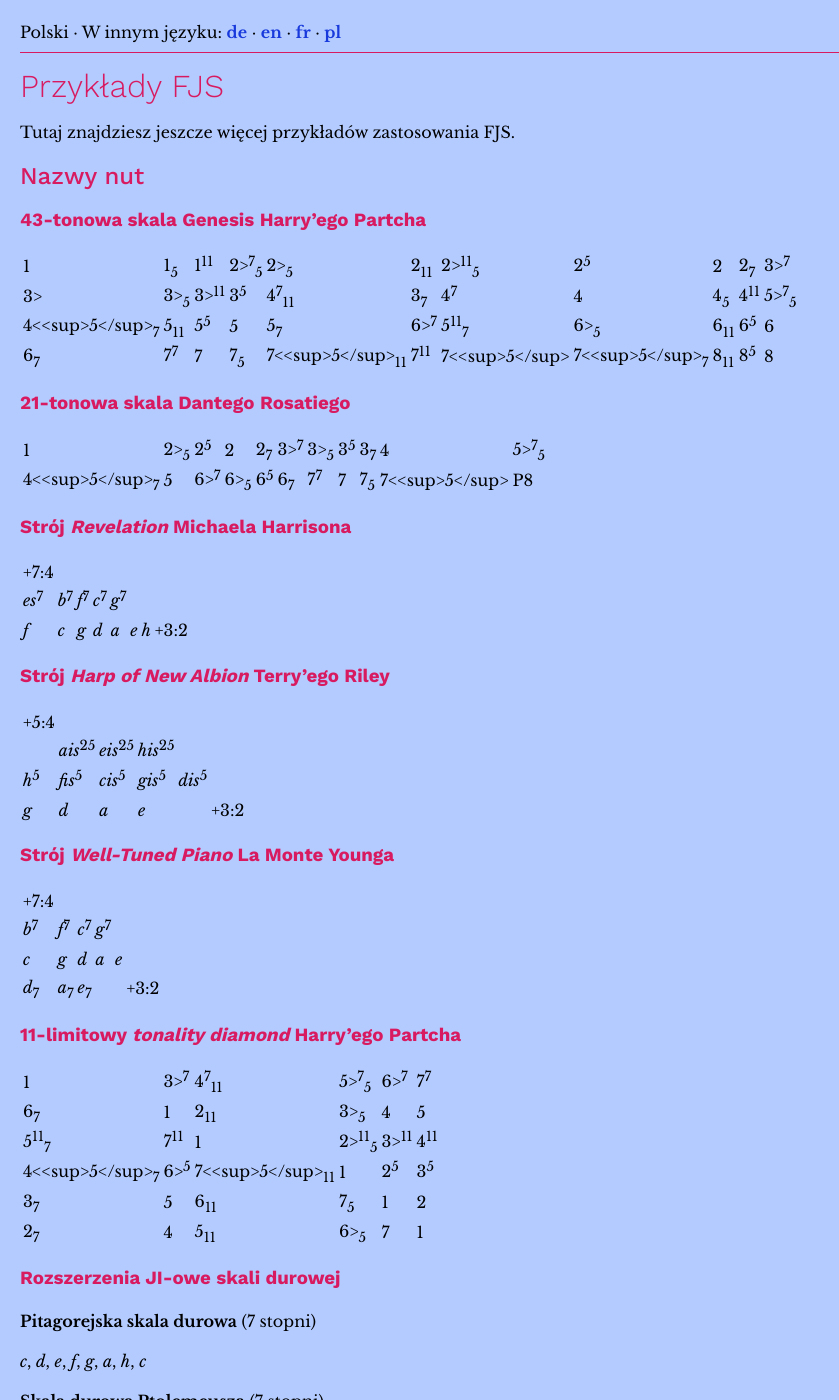
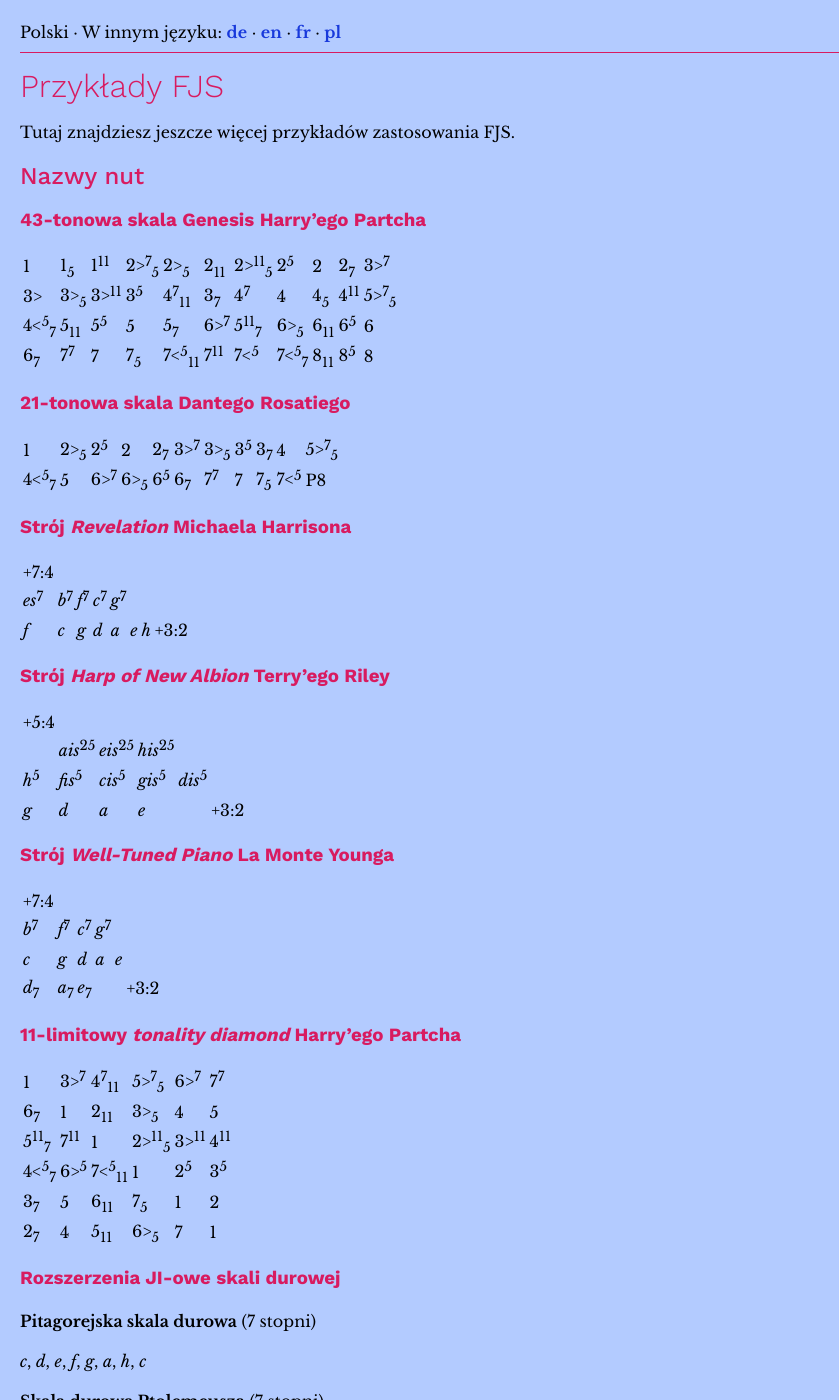
Before and after one commit to misotanni/misotanni.github.io, a Jekyll site: the page built from fjs/pl/examples.md, in a window 1280 px wide and 1400 px high. Shown: the whole window, without its empty margins (0-839 px from the left). Built offline with Jekyll 4.4.1, drawn with Linux system fonts in a browser that asks for light colours; our own code applies the rules of GitHub Pages for plain Markdown files; some of the changed lines change nothing that is shown.

Commit message:
another fix?

```diff
--- a/fjs/pl/examples.md
+++ b/fjs/pl/examples.md
@@ -8,13 +8,13 @@
 
 | 1                           | 1<sub>5</sub>   | 1<sup>11</sup>   | 2\><sup>7</sup><sub>5</sub> | 2\><sub>5</sub>              | 2<sub>11</sub>  | 2\><sup>11</sup><sub>5</sub> | 2<sup>5</sup>               | 2              | 2<sub>7</sub>  | 3\><sup>7</sup>             |
 | 3\>                         | 3\><sub>5</sub> | 3\><sup>11</sup> | 3<sup>5</sup>               | 4<sup>7</sup><sub>11</sub>   | 3<sub>7</sub>   | 4<sup>7</sup>                | 4                           | 4<sub>5</sub>  | 4<sup>11</sup> | 5\><sup>7</sup><sub>5</sub> |
-| 4\<\<sup>5</sup><sub>7</sub> | 5<sub>11</sub>  | 5<sup>5</sup>    | 5                           | 5<sub>7</sub>                | 6\><sup>7</sup> | 5<sup>11</sup><sub>7</sub>   | 6\><sub>5</sub>             | 6<sub>11</sub> | 6<sup>5</sup>  | 6                           |
-| 6<sub>7</sub>               | 7<sup>7</sup>   | 7                | 7<sub>5</sub>               | 7\<\<sup>5</sup><sub>11</sub> | 7<sup>11</sup>  | 7\<\<sup>5</sup>              | 7\<\<sup>5</sup><sub>7</sub> | 8<sub>11</sub> | 8<sup>5</sup>  | 8                           |
+| 4&lt;<sup>5</sup><sub>7</sub> | 5<sub>11</sub>  | 5<sup>5</sup>    | 5                           | 5<sub>7</sub>                | 6\><sup>7</sup> | 5<sup>11</sup><sub>7</sub>   | 6\><sub>5</sub>             | 6<sub>11</sub> | 6<sup>5</sup>  | 6                           |
+| 6<sub>7</sub>               | 7<sup>7</sup>   | 7                | 7<sub>5</sub>               | 7&lt;<sup>5</sup><sub>11</sub> | 7<sup>11</sup>  | 7&lt;<sup>5</sup>              | 7&lt;<sup>5</sup><sub>7</sub> | 8<sub>11</sub> | 8<sup>5</sup>  | 8                           |
 
 ### 21-tonowa skala Dantego Rosatiego
 
 | 1                           | 2\><sub>5</sub> | 2<sup>5</sup>   | 2               | 2<sub>7</sub> | 3\><sup>7</sup> | 3\><sub>5</sub> | 3<sup>5</sup> | 3<sub>7</sub> | 4               | 5\><sup>7</sup><sub>5</sub> |
-| 4\<\<sup>5</sup><sub>7</sub> | 5               | 6\><sup>7</sup> | 6\><sub>5</sub> | 6<sup>5</sup> | 6<sub>7</sub>   | 7<sup>7</sup>   | 7             | 7<sub>5</sub> | 7\<\<sup>5</sup> | P8                          |
+| 4&lt;<sup>5</sup><sub>7</sub> | 5               | 6\><sup>7</sup> | 6\><sub>5</sub> | 6<sup>5</sup> | 6<sub>7</sub>   | 7<sup>7</sup>   | 7             | 7<sub>5</sub> | 7&lt;<sup>5</sup> | P8                          |
 
 ### Strój *Revelation* Michaela Harrisona
 
@@ -41,7 +41,7 @@
 | 1                           | 3\><sup>7</sup> | 4<sup>7</sup><sub>11</sub>   | 5\><sup>7</sup><sub>5</sub>  | 6\><sup>7</sup>  | 7<sup>7</sup>  |
 | 6<sub>7</sub>               | 1               | 2<sub>11</sub>               | 3\><sub>5</sub>              | 4                | 5              |
 | 5<sup>11</sup><sub>7</sub>  | 7<sup>11</sup>  | 1                            | 2\><sup>11</sup><sub>5</sub> | 3\><sup>11</sup> | 4<sup>11</sup> |
-| 4\<\<sup>5</sup><sub>7</sub> | 6\><sup>5</sup> | 7\<\<sup>5</sup><sub>11</sub> | 1                            | 2<sup>5</sup>    | 3<sup>5</sup>  |
+| 4&lt;<sup>5</sup><sub>7</sub> | 6\><sup>5</sup> | 7&lt;<sup>5</sup><sub>11</sub> | 1                            | 2<sup>5</sup>    | 3<sup>5</sup>  |
 | 3<sub>7</sub>               | 5               | 6<sub>11</sub>               | 7<sub>5</sub>                | 1                | 2              |
 | 2<sub>7</sub>               | 4               | 5<sub>11</sub>               | 6\><sub>5</sub>              | 7                | 1              |
 
```
